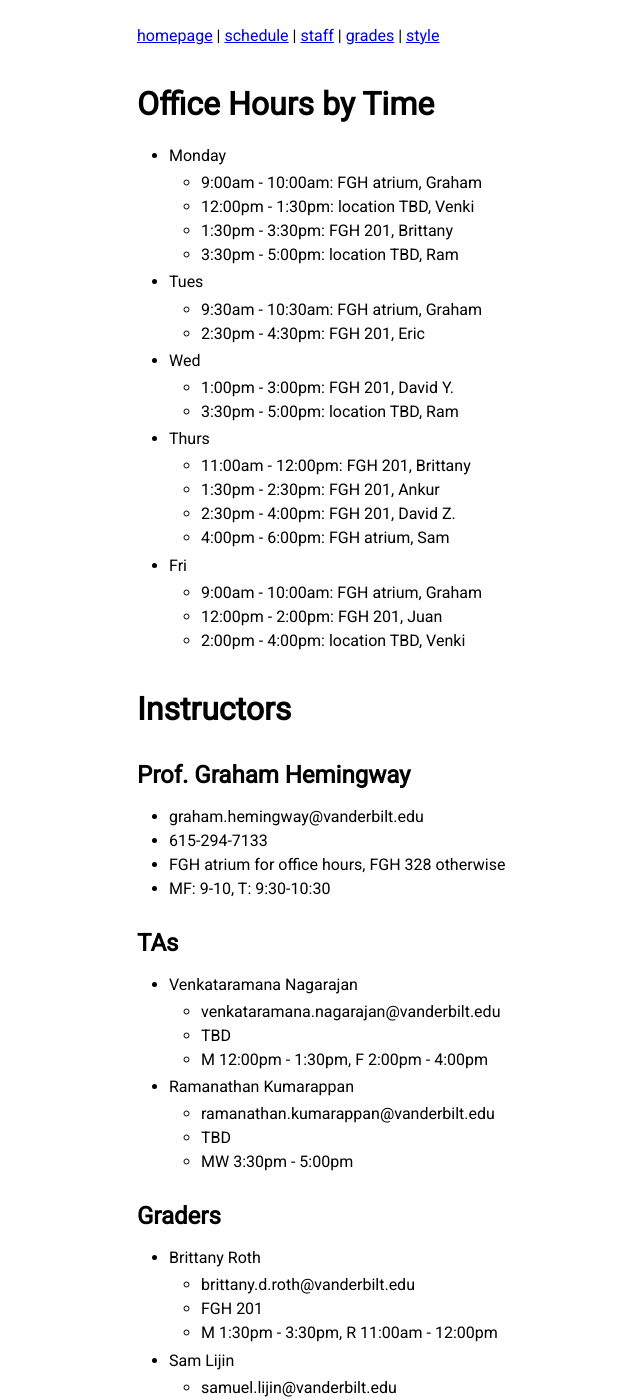
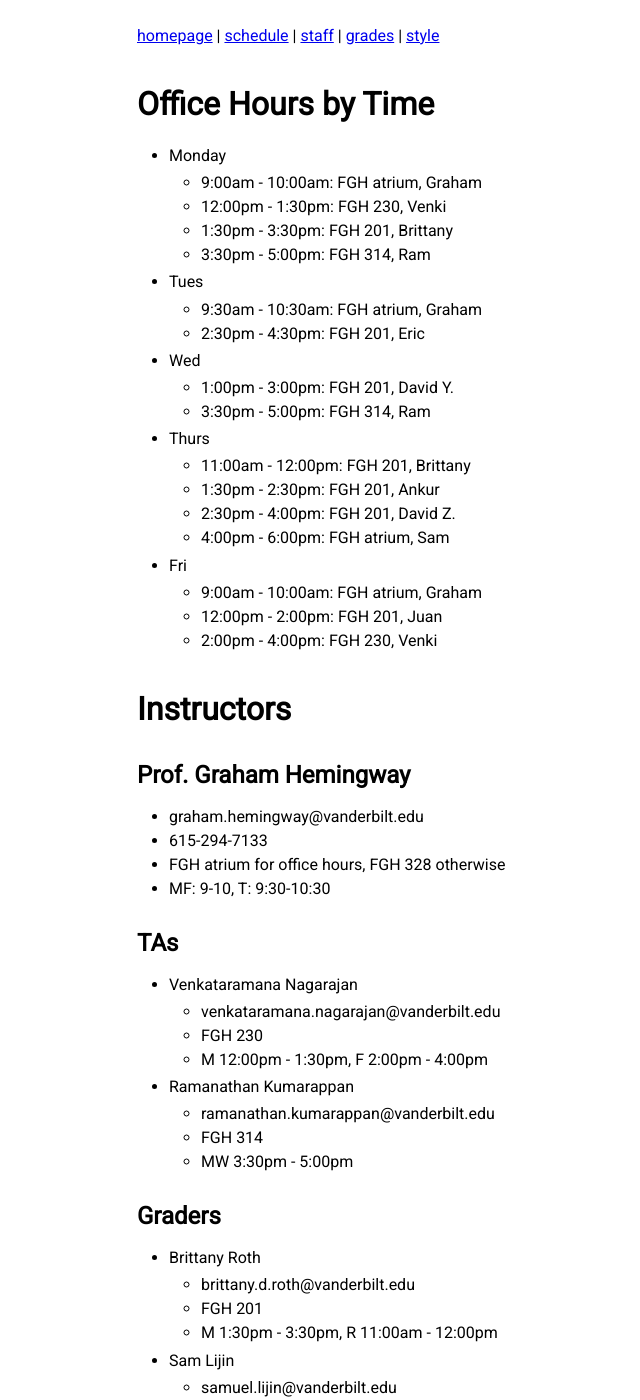
Before and after one commit to gbvandy/vuse-cs3251.github.io, a Jekyll site: the page built from instructors-and-hours.md, in a window 1280 px wide and 1400 px high. Shown: the whole window, without its empty margins (119-759 px from the left). Built offline with Jekyll 4.4.1, drawn with Linux system fonts in a browser that asks for light colours.

Commit message:
specify office locations for Venki and Ram

```diff
--- a/instructors-and-hours.md
+++ b/instructors-and-hours.md
@@ -6,15 +6,15 @@ author: Samuel Lijin
 # Office Hours by Time
 * Monday
   * 9:00am - 10:00am: FGH atrium, Graham
-  * 12:00pm - 1:30pm: location TBD, Venki
+  * 12:00pm - 1:30pm: FGH 230, Venki
   * 1:30pm - 3:30pm: FGH 201, Brittany
-  * 3:30pm - 5:00pm: location TBD, Ram
+  * 3:30pm - 5:00pm: FGH 314, Ram
 * Tues
   * 9:30am - 10:30am: FGH atrium, Graham
   * 2:30pm - 4:30pm: FGH 201, Eric
 * Wed
   * 1:00pm - 3:00pm: FGH 201, David Y.
-  * 3:30pm - 5:00pm: location TBD, Ram
+  * 3:30pm - 5:00pm: FGH 314, Ram
 * Thurs
   * 11:00am - 12:00pm: FGH 201, Brittany
   * 1:30pm - 2:30pm: FGH 201, Ankur
@@ -23,7 +23,7 @@ author: Samuel Lijin
 * Fri
   * 9:00am - 10:00am: FGH atrium, Graham
   * 12:00pm - 2:00pm: FGH 201, Juan
-  * 2:00pm - 4:00pm: location TBD, Venki
+  * 2:00pm - 4:00pm: FGH 230, Venki
 
 # Instructors
 
@@ -36,11 +36,11 @@ author: Samuel Lijin
 ## TAs
 * Venkataramana Nagarajan
   * venkataramana.nagarajan@vanderbilt.edu
-  * TBD
+  * FGH 230
   * M 12:00pm - 1:30pm, F 2:00pm - 4:00pm
 * Ramanathan Kumarappan
   * ramanathan.kumarappan@vanderbilt.edu
-  * TBD
+  * FGH 314
   * MW 3:30pm - 5:00pm
 
 ## Graders
```
Also changed, not shown: Gemfile.lock.
